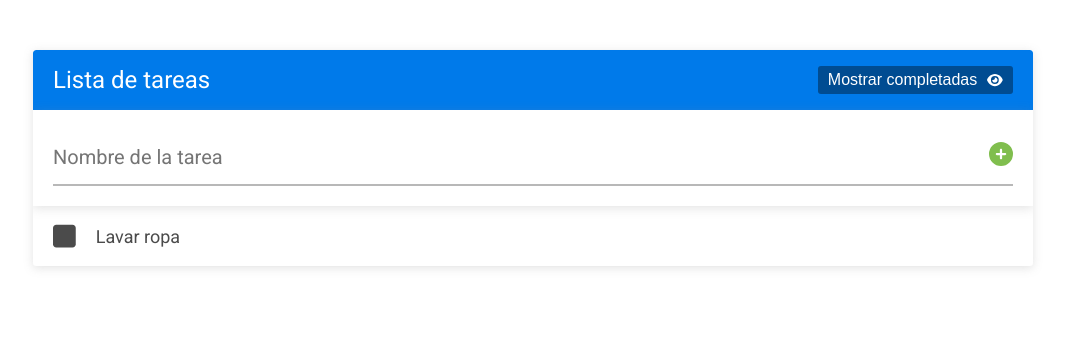
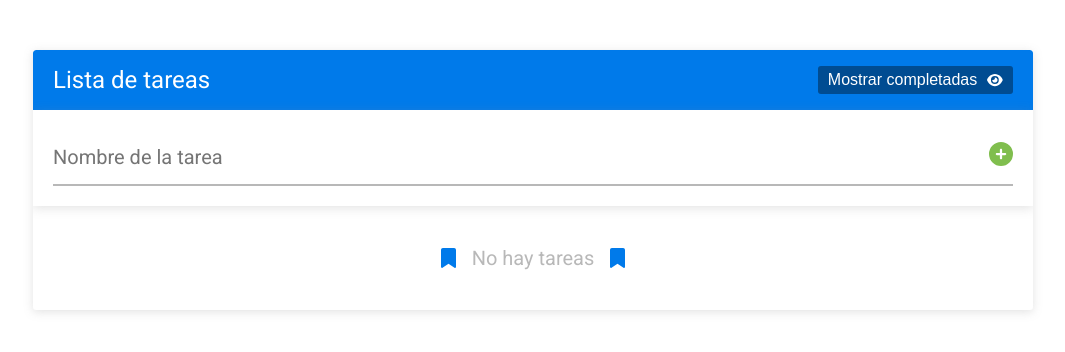
Before and after one commit to clasesucatmarlon/task-app, a React (Create React App) app: page / in a window 1280 px wide. Shown: the top 352 px of the page, without its empty margins (107-1172 px from the left). Built offline with nearby package versions, Linux system fonts and the light colour scheme.

Commit message:
feature_07:FEAT Created funcionality for save data in localstorage

```diff
--- a/src/App.js
+++ b/src/App.js
@@ -1,24 +1,22 @@
-import React, { useState } from 'react';
+import React, { useState, useEffect } from 'react';
 import './assets/css/App.css';
 import FormTask from './components/formTasks/FormTask';
 import Header from './components/header/Header';
 import ListTareas from './components/listTareas/ListTareas';
 
 const App = () => {
-	const dataInitial = [
-		{
-			id: 1,
-			texto: 'Lavar ropa',
-			completada: false,
-		},
-		{
-			id: 2,
-			texto: 'Hacer comida',
-			completada: true,
-		},
-	];
-	const [tareas, setTareas] = useState(dataInitial);
+	const items = localStorage.getItem('dataTasks');
+	const data = items ? JSON.parse(items) : [];
+
+	const [tareas, setTareas] = useState(data);
 	const [showTasks, setShowTasks] = useState(false);
+
+	/**
+	 * Saving the data in the local storage
+	 */
+	useEffect(() => {
+		localStorage.setItem('dataTasks', JSON.stringify(tareas));
+	}, [tareas]);
 
 	return (
 		<div className='contenedor'>
--- a/src/components/formTasks/FormTask.jsx
+++ b/src/components/formTasks/FormTask.jsx
@@ -23,6 +23,7 @@ const FormTask = ({ tareas, setTareas }) => {
 				completada: false,
 			},
 		]);
+		setInputTarea('');
 	};
 
 	/**
```
